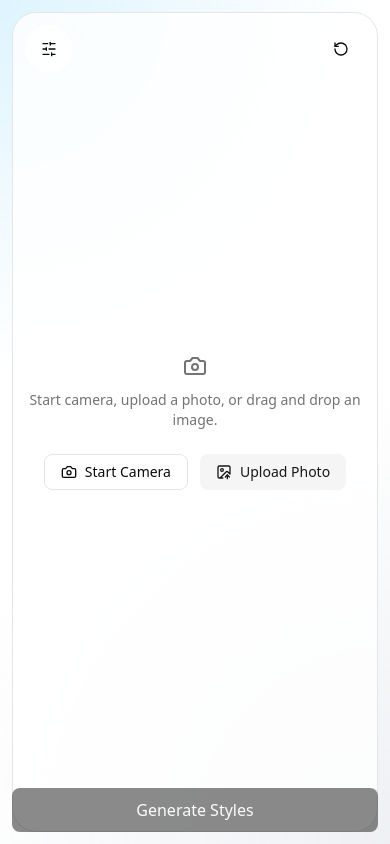
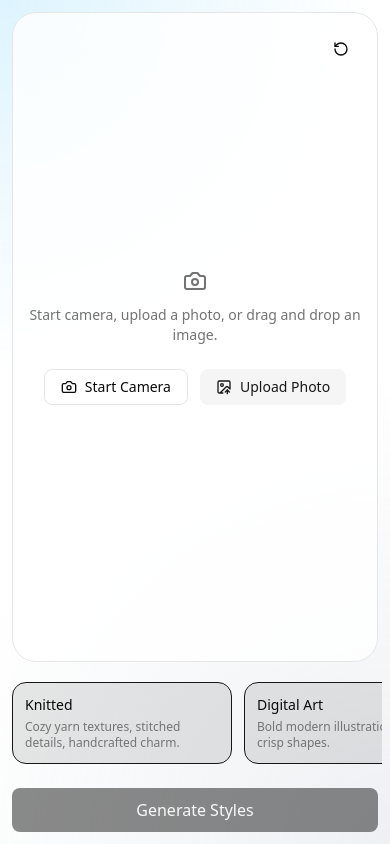
Before and after one commit to openai/openai-imagegen-demo, a Next.js app: page / in a window 390 px wide. Built offline with nearby package versions, Linux system fonts and the light colour scheme.

Commit message:
update styles

```diff
--- a/app/page.tsx
+++ b/app/page.tsx
@@ -1,6 +1,6 @@
 "use client";
 
-import { Camera, ImageUp, RotateCcw, SlidersHorizontal, X } from "lucide-react";
+import { Camera, ImageUp, RotateCcw } from "lucide-react";
 import { useRouter } from "next/navigation";
 import { useCallback, useEffect, useMemo, useRef, useState } from "react";
 import type { ChangeEvent, DragEvent } from "react";
@@ -15,6 +15,7 @@ type SelectedImage = {
 const STORAGE_KEY = "photobooth.request";
 const MAX_SELECTED_STYLES = 4;
 const STYLE_LIMIT_TOOLTIP = "You can select up to 4 styles at a time";
+const DEFAULT_SELECTED_STYLES: PhotoboothStyleId[] = ["knitted", "digital-art"];
 
 function readFileAsDataUrl(file: File): Promise<string> {
   return new Promise((resolve, reject) => {
@@ -39,10 +40,11 @@ export default function Page() {
 
   const [cameraStream, setCameraStream] = useState<MediaStream | null>(null);
   const [selectedImage, setSelectedImage] = useState<SelectedImage | null>(null);
-  const [selectedStyles, setSelectedStyles] = useState<PhotoboothStyleId[]>([]);
+  const [selectedStyles, setSelectedStyles] = useState<PhotoboothStyleId[]>(() => [
+    ...DEFAULT_SELECTED_STYLES,
+  ]);
   const [cameraError, setCameraError] = useState<string>("");
   const [isDragActive, setDragActive] = useState<boolean>(false);
-  const [isPanelOpen, setPanelOpen] = useState<boolean>(false);
 
   useEffect(() => {
     return () => {
@@ -67,7 +69,7 @@ export default function Page() {
 
   const resetAll = useCallback(() => {
     setSelectedImage(null);
-    setSelectedStyles([]);
+    setSelectedStyles([...DEFAULT_SELECTED_STYLES]);
     setCameraError("");
     stopCamera();
   }, [stopCamera]);
@@ -193,23 +195,25 @@ export default function Page() {
     router.push("/results");
   }, [router, selectedImage, selectedStyles]);
 
-  const stylesContent = (
-    <div className="flex h-full flex-col">
-      <div className="flex-1 overflow-y-auto p-3">
-        <div className="flex flex-col gap-3">
-          {PHOTOBOOTH_STYLES.map((style) => {
+  const renderStyleCard = (style: (typeof PHOTOBOOTH_STYLES)[number], compact = false) => {
     const active = selectedStyles.includes(style.id);
     const blocked = selectedStyles.length >= MAX_SELECTED_STYLES && !active;
+
     return (
       <div
         key={style.id}
-                className={cn("group relative", blocked ? "cursor-not-allowed" : "")}
+        className={cn(
+          "group relative",
+          compact ? "w-[220px] shrink-0 sm:w-[240px]" : "",
+          blocked ? "cursor-not-allowed" : ""
+        )}
       >
         <button
           type="button"
           onClick={() => toggleStyle(style.id)}
           disabled={blocked}
           aria-disabled={blocked}
+          aria-pressed={active}
           title={blocked ? STYLE_LIMIT_TOOLTIP : undefined}
           className={cn(
             "w-full rounded-xl border p-3 text-left transition-colors",
@@ -219,10 +223,8 @@ export default function Page() {
             blocked ? "cursor-not-allowed opacity-60" : ""
           )}
         >
-                  <p className="text-sm font-medium">{style.label}</p>
-                  <p className="mt-1 text-xs text-muted-foreground">
-                    {style.description}
-                  </p>
+          <p className={cn("font-medium", compact ? "text-sm" : "text-sm")}>{style.label}</p>
+          <p className="mt-1 text-xs text-muted-foreground">{style.description}</p>
         </button>
         {blocked ? (
           <div className="pointer-events-none absolute left-1/2 top-full z-20 mt-2 hidden -translate-x-1/2 rounded-md bg-foreground px-2 py-1 text-xs text-background shadow-lg group-hover:block">
@@ -231,7 +233,13 @@ export default function Page() {
         ) : null}
       </div>
     );
-          })}
+  };
+
+  const stylesContent = (
+    <div className="flex h-full flex-col">
+      <div className="flex-1 overflow-y-auto p-3">
+        <div className="flex flex-col gap-3">
+          {PHOTOBOOTH_STYLES.map((style) => renderStyleCard(style))}
         </div>
       </div>
 
@@ -251,7 +259,7 @@ export default function Page() {
     <main className="h-screen overflow-hidden bg-background">
       <div className="pointer-events-none fixed inset-0 bg-[radial-gradient(circle_at_top_left,rgba(56,189,248,0.17),transparent_40%),radial-gradient(circle_at_bottom_right,rgba(148,163,184,0.16),transparent_50%)]" />
 
-      <div className="relative flex h-full w-full gap-3 p-3 md:p-4">
+      <div className="relative flex h-full w-full flex-col gap-3 p-3 md:p-4 lg:flex-row">
         <section
           className={cn(
             "relative flex-1 overflow-hidden rounded-3xl border bg-card/80",
@@ -269,16 +277,6 @@ export default function Page() {
             aria-label="Restart"
           >
             <RotateCcw className="size-7" />
-          </Button>
-
-          <Button
-            variant="ghost"
-            size="icon"
-            className="absolute left-3 top-3 z-20 size-12 rounded-full bg-background/80 backdrop-blur-sm lg:hidden"
-            aria-label="Open styles panel"
-            onClick={() => setPanelOpen(true)}
-          >
-            <SlidersHorizontal className="size-7" />
           </Button>
 
           {selectedImage ? (
@@ -337,6 +335,22 @@ export default function Page() {
           ) : null}
         </section>
 
+        <div className="mt-2 space-y-3 lg:hidden">
+          <div className="-mx-1 overflow-x-auto pb-3">
+            <div className="flex min-w-max gap-3 px-1">
+              {PHOTOBOOTH_STYLES.map((style) => renderStyleCard(style, true))}
+            </div>
+          </div>
+
+          <Button
+            className="h-11 w-full text-base"
+            disabled={!canContinue}
+            onClick={onGenerate}
+          >
+            Generate Styles
+          </Button>
+        </div>
+
         <aside className="hidden h-full w-1/5 min-w-[260px] max-w-[340px] overflow-hidden rounded-3xl border bg-card/90 lg:block">
           {stylesContent}
         </aside>
@@ -356,44 +370,6 @@ export default function Page() {
         ) : null}
       </div>
 
-      <div className="fixed inset-x-3 bottom-3 z-40 lg:hidden">
-        <Button
-          className="h-11 w-full text-base"
-          disabled={!canContinue}
-          onClick={onGenerate}
-        >
-          Generate Styles
-        </Button>
-      </div>
-
-      {isPanelOpen ? (
-        <div
-          className="fixed inset-0 z-50 bg-black/35 lg:hidden"
-          onClick={() => setPanelOpen(false)}
-          role="dialog"
-          aria-modal="true"
-          aria-label="Style panel"
-        >
-          <aside
-            className="absolute right-0 top-0 h-full w-[82vw] max-w-sm overflow-hidden border-l bg-background"
-            onClick={(event) => event.stopPropagation()}
-          >
-            <div className="flex items-center justify-end border-b p-2">
-              <Button
-                variant="ghost"
-                size="icon"
-                className="size-10 rounded-full"
-                onClick={() => setPanelOpen(false)}
-                aria-label="Close styles panel"
-              >
-                <X />
-              </Button>
-            </div>
-            {stylesContent}
-          </aside>
-        </div>
-      ) : null}
-
       <canvas ref={canvasRef} className="hidden" />
     </main>
   );
--- a/lib/photobooth-styles.ts
+++ b/lib/photobooth-styles.ts
@@ -22,6 +22,20 @@ export const PHOTOBOOTH_STYLES: PhotoboothStyle[] = [
       "Transform this photo into a cozy handcrafted textile world. Render people as soft knitted dolls with visible yarn, stitched fabric, embroidered facial details, and wool textures while preserving the same identity, pose, expression, framing, and scene layout.",
   },
   {
+    id: "digital-art",
+    label: "Digital Art",
+    description: "Bold modern illustration with crisp shapes.",
+    prompt:
+      "Recreate this photo as clean modern digital art with bold shapes, smooth vector-like forms, balanced vivid colors, and crisp edges. Preserve the original people, pose, expression, and composition.",
+  },
+  {
+    id: "watercolor",
+    label: "Watercolor",
+    description: "Airy brushwork and delicate pastel atmosphere.",
+    prompt:
+      "Transform this photo into an elegant watercolor painting with fluid brush strokes, soft pigment bleeding, and delicate pastel depth while preserving the same subjects, proportions, composition, and expressions.",
+  },
+  {
     id: "anime",
     label: "Anime",
     description: "Soft cinematic anime look with painterly light.",
@@ -29,25 +43,11 @@ export const PHOTOBOOTH_STYLES: PhotoboothStyle[] = [
       "Reinterpret this photo in a cinematic anime illustration style with delicate linework, painterly shading, atmospheric lighting, and soft gradients. Keep the same people, composition, expressions, and scene structure.",
   },
   {
-    id: "digital-art",
-    label: "Digital Art",
-    description: "Bold modern illustration with crisp shapes.",
-    prompt:
-      "Recreate this photo as clean modern digital art with bold shapes, smooth vector-like forms, balanced vivid colors, and crisp edges. Preserve the original people, pose, expression, and composition.",
-  },
-  {
     id: "film-noir",
     label: "Film Noir",
     description: "Monochrome cinematic drama and moody contrast.",
     prompt:
       "Transform this photo into a classic film noir portrait: monochrome palette, dramatic contrast, cinematic shadows, subtle grain, and timeless 1940s photography mood while keeping the same people, framing, and expressions.",
-  },
-  {
-    id: "watercolor",
-    label: "Watercolor",
-    description: "Airy brushwork and delicate pastel atmosphere.",
-    prompt:
-      "Transform this photo into an elegant watercolor painting with fluid brush strokes, soft pigment bleeding, and delicate pastel depth while preserving the same subjects, proportions, composition, and expressions.",
   },
   {
     id: "pop-art",
```
Lines whose indentation alone changed are shown as unchanged.
